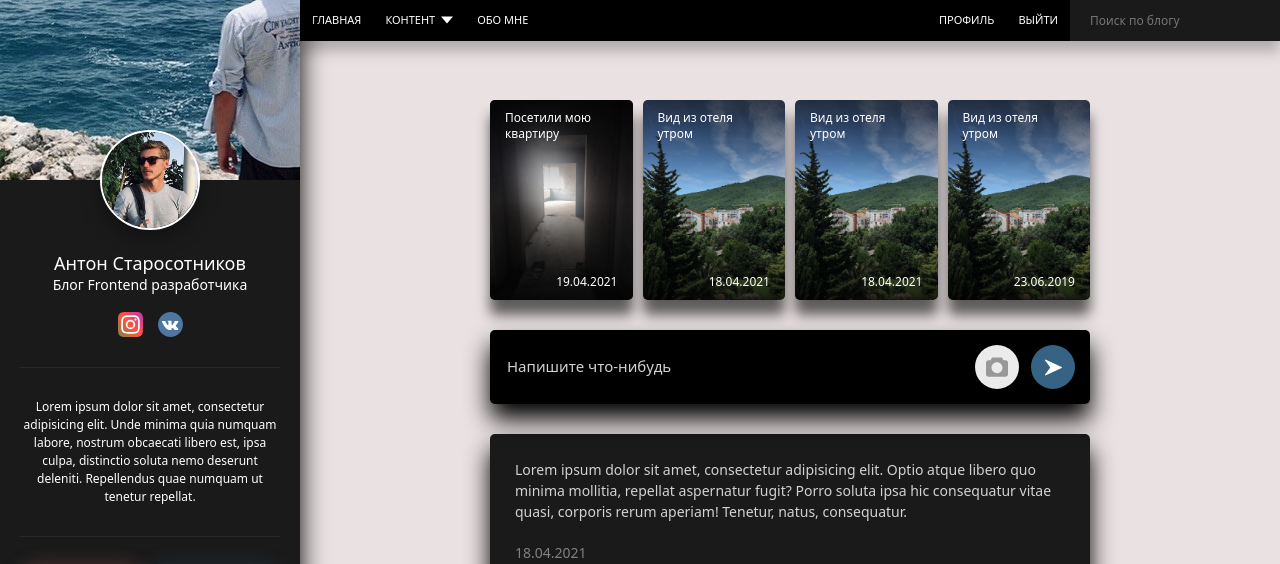
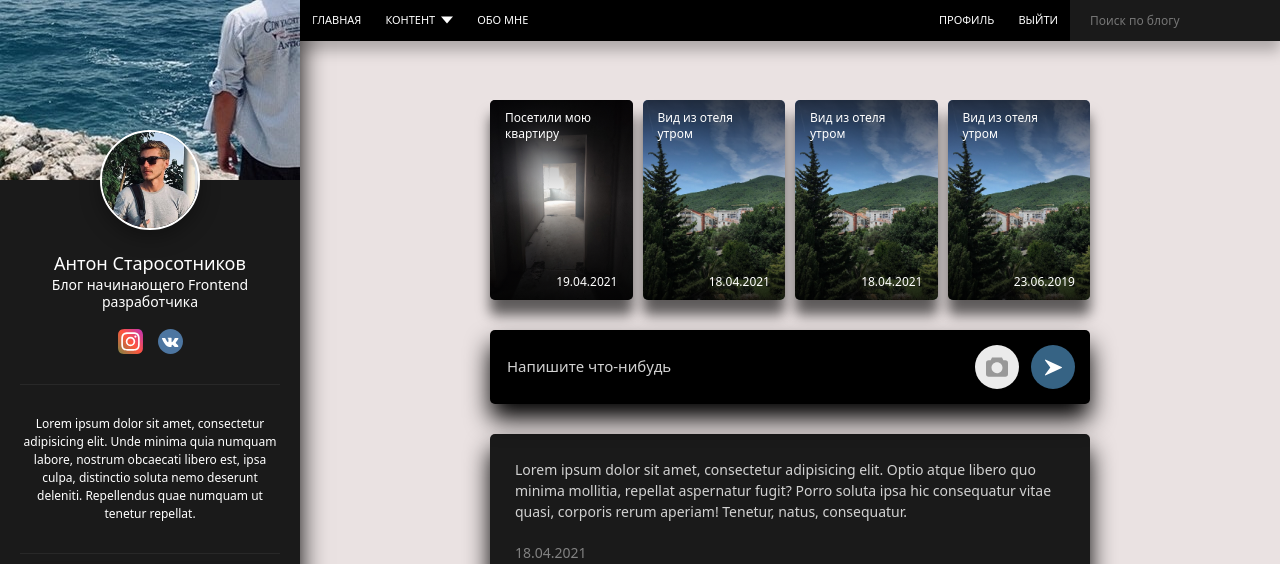
Before and after one commit to Xaky0105/myBlog, a plain HTML site: page index.html in a window 1280 px wide. Shown: the top 564 px of the page. Drawn offline with Linux system fonts and the light colour scheme.

Commit message:
return index.html

```diff
--- a/index.html
+++ b/index.html
@@ -72,7 +72,7 @@
                     <img class="profile__avatar" src="assets/images/sidebar-avatar.jpg" alt="Avatar">
                     <div class="profile__header">
                         <div class="profile__name">Антон Старосотников</div>
-                        <div class="profile_prof">Блог Frontend разработчика</div>
+                        <div class="profile_prof">Блог начинающего Frontend разработчика</div>
                     </div>
                     <ul class="social">
                         <li class="social__item">
```
